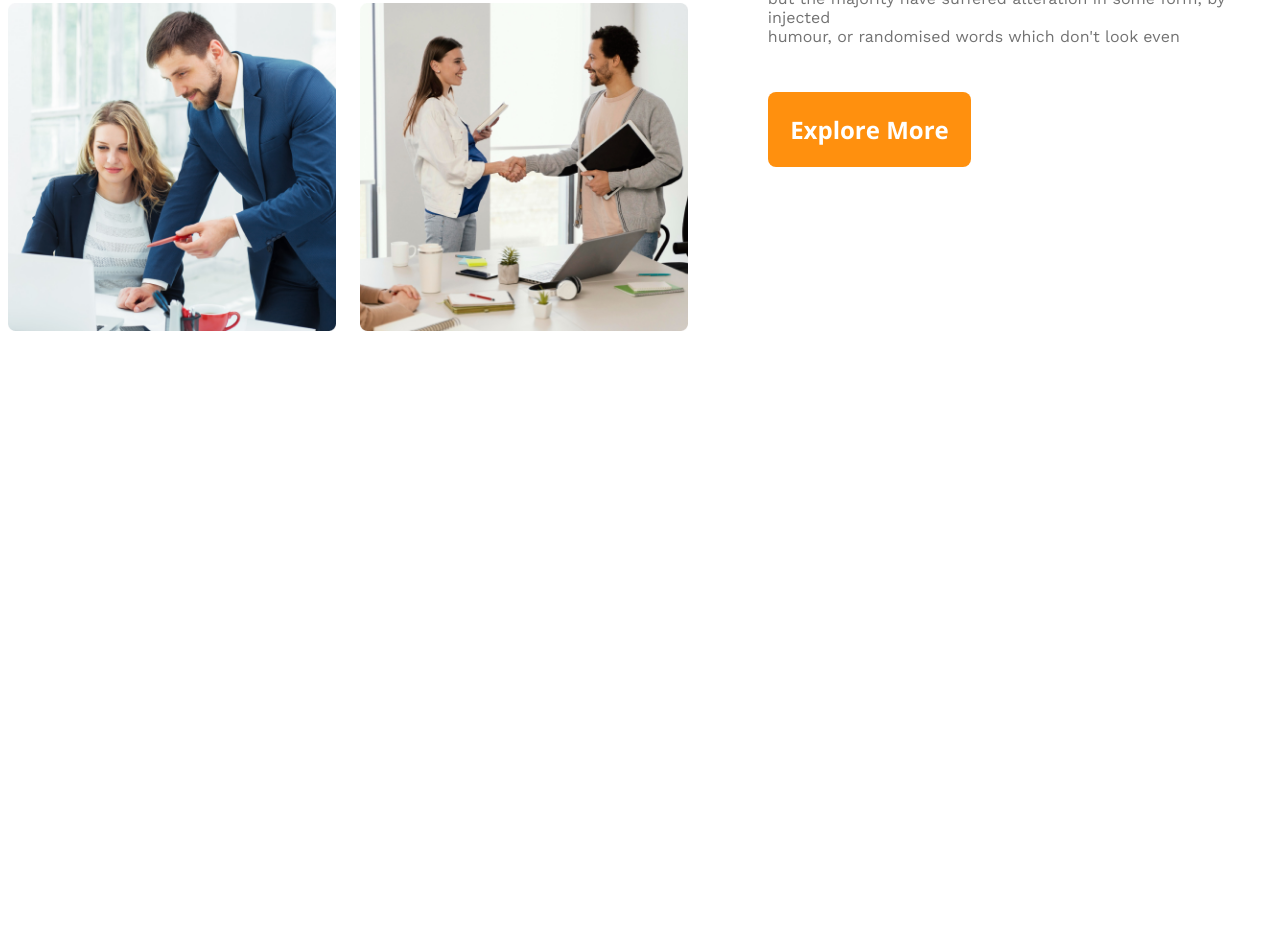
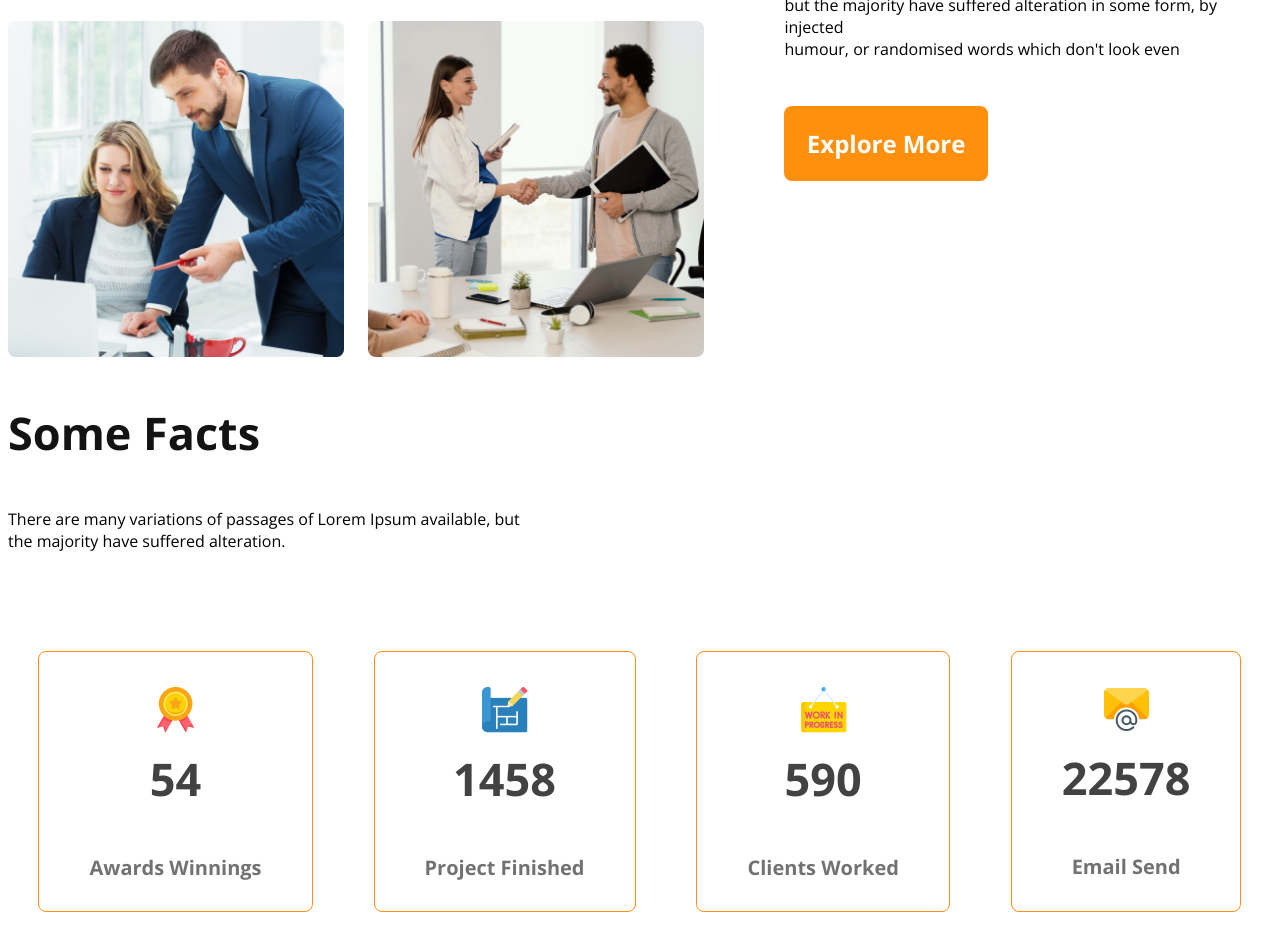
Before and after one commit to ranamiah221/g3-architect-resource, a plain HTML site: page index.html in a window 1280 px wide. Shown: the part 1503-2454 px from the top of the page. Before the commit the page ends 1934 px from the top, so only its background shows below. Drawn offline with nearby package versions, Linux system fonts and the light colour scheme.

Commit message:
added facts section

```diff
--- a/index.html
+++ b/index.html
@@ -47,7 +47,39 @@
             </div>
          </section>
          <!-- Teams section end -->
-
+         <section class="facts-container">
+            <h3 class="primary-title">Some Facts</h3>
+            <p class=".descrition">There are many variations of passages of Lorem Ipsum available, but <br> the majority have suffered alteration.</p>
+            <div class="facts-card-container">
+                <div class="facts-card">
+                    <div class="common">
+                        <img src="images/icons/ribon.png" alt="">
+                        <h3 class="facts-stats">54</h3>
+                        <h4 class="facts-title">Awards Winnings</h4></div>
+                </div>
+                <div class="facts-card">
+                    <div class="common">
+                    <img src="images/icons/projects.png" alt="">
+                    <h3 class="facts-stats">1458</h3>
+                    <h4 class="facts-title">Project Finished</h4>
+                    </div>
+                </div>
+                <div class="facts-card">
+                    <div class="common">
+                    <img src="images/icons/customers.png" alt="">
+                    <h3 class="facts-stats">590</h3>
+                    <h4 class="facts-title">Clients Worked</h4>
+                    </div>
+                </div>
+                <div class="facts-card">
+                    <div class="common">
+                    <img src="images/icons/email.png" alt="">
+                    <h3 class="facts-stats">22578</h3>
+                    <h4 class="facts-title">Email Send</h4>
+                    </div>
+                </div>
+            </div>
+         </section>
     </main>
     <footer>
 
--- a/styles/index.css
+++ b/styles/index.css
@@ -4,6 +4,20 @@
     font-family: 'Work Sans', sans-serif;
     font-family: 'Lato',sans-serif;
     font-family: 'Open Sans',sans-serif;
+}
+/* shared style */
+.description{
+    color:  #727272;
+    text-align: center;
+    margin: 0px auto;
+    margin-top: 30px;
+    font-size: 1rem;
+    font-weight: 400;
+}
+.primary-title{
+    color: #131313;
+    font-size: 45px;
+    font-weight: 700;
 }
 /* header styles */
 header{
@@ -46,15 +60,6 @@ nav li a{
       font-size: 4rem;
       font-weight: 700;
 }
- .description{
-    color:  #727272;
-    text-align: center;
-    margin: 0px auto;
-    margin-top: 30px;
-    font-family: Work Sans;
-    font-size: 1rem;
-    font-weight: 400;
-}
 
 .primary-btn{
     color: #FFF;
@@ -73,26 +78,7 @@ nav li a{
 .banner-container img{
     width: 100%;
 }
-/* responsive header section for mobile  */
-@media screen and (max-width:576px) {
 
-    nav{
-       flex-direction: column;
-    }
-    header{
-        padding: 20px;
-    }
-}
-/* responsive header section for tablet or medium device  */
-@media screen and (min-width:577px) and (max-width:960px) {
-
-    nav{
-        flex-direction: column;
-    }
-    header{
-        padding: 40px;
-    }
-}
 /* main section start */
 /* teams section */
 main{
@@ -129,16 +115,66 @@ main{
     font-weight: 700;
 }
 .teams-content-description{
-    color: var(--dark-03, #727272);
-    font-family: Work Sans;
+    color: #727272);
     font-size: 1rem;
     font-style: normal;
     font-weight: 400;
 }
 /* teams section end  */
-/* teams section responsive start */
-/* responsive teams section for mobile  */
-@media  screen and (max-width: 576px) {
+/* facts section start */
+ .facts-card-container{
+  display: flex;
+  justify-content: space-around;
+  margin-top: 6.2rem;
+
+ }
+ .facts-card-container .facts-card{
+    border: 1px solid  #FF900E;
+    border-radius: .5rem;
+ }
+ .common{
+    text-align: center;
+    padding: 0px 50px;
+
+ }
+ .common img{
+    margin-top: 35px;
+ }
+ .facts-stats{
+    color: #424242;
+    font-size: 45px;
+    font-weight: 600;
+    margin-top: 10px ;
+ }
+ .facts-title{
+    margin-top: 8px;
+    color: #727272;
+    font-size: 20px;
+    font-weight: 600;
+    margin-bottom: 30px;
+ }
+
+
+
+
+
+
+
+
+
+
+
+/* responsive start */
+
+/* responsive for mobile  */
+@media screen and (max-width:576px) {
+
+    nav{
+       flex-direction: column;
+    }
+    header{
+        padding: 20px;
+    }
     .teams-container{
         flex-direction: column-reverse;
         padding: 0 rem auto;
@@ -147,17 +183,17 @@ main{
     .teams-img-container{
         grid-template-columns: 1fr;
     }
+}
 
-}
-/* responsive teams section for tablet or medium device */
-@media  screen and (min-width: 577px) and (max-width:960px) {
-    /* .teams-content-title{
-       text-align: center;
+/* responsive header section for tablet or medium device  */
+@media screen and (min-width:577px) and (max-width:960px) {
+
+    nav{
+        flex-direction: column;
     }
-    .primary-btn{
-        margin: ;
-    } */
-
+    header{
+        padding: 40px;
+    }
     .teams-container{
         flex-direction: column-reverse;
         text-align: center;
@@ -168,5 +204,4 @@ main{
         grid-template-columns: 1fr;
     }
 }
-/* teams section end */
-/*  */
+/*responsive teams section end */
```
